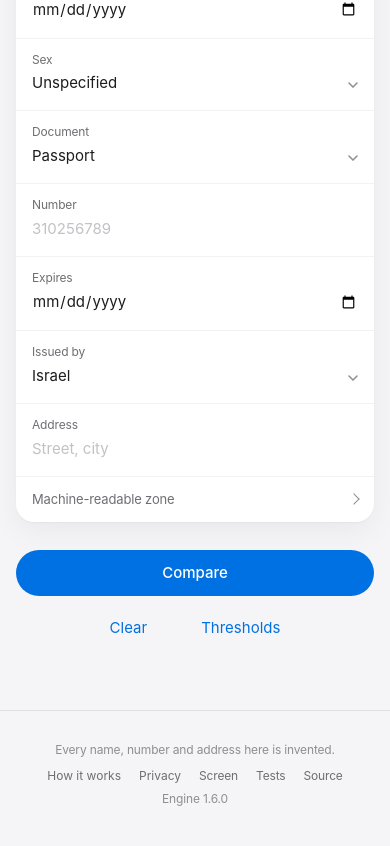
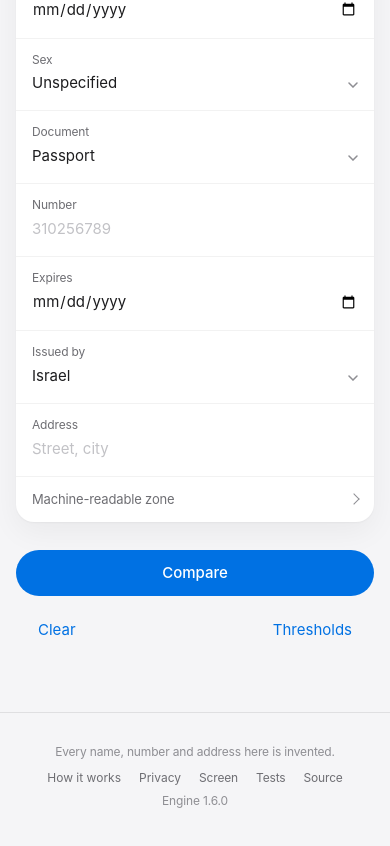
Before and after one commit to DuraamKashkush/kyc-name-match, a plain HTML site: page index.html in a window 390 px wide. Shown: the part 1818-2664 px from the top of the page. Drawn offline with Linux system fonts and the light colour scheme.

Commit message:
Anchor the action buttons: Clear left, primary centre, Thresholds right
The three action buttons were centred as a group. They now use a 1fr/auto/1fr
grid: the primary (Compare / Screen) sits dead centre, Clear is pinned to the
left and Thresholds to the right — the middle column centres regardless of the
side buttons' differing widths. Applied to both pages.

On a phone the three-across row does not fit, so the primary takes a full-width
row on top with Clear and Thresholds left/right beneath it. No overflow 1280 to
320; 156 assertions green.

Co-Authored-By: Claude Opus 4.8 <noreply@anthropic.com>
Claude-Session: https://claude.ai/code/session_019rByK9UVmxHSSqYbpp3MJC

```diff
--- a/style.css
+++ b/style.css
@@ -533,13 +533,18 @@ main {
 
 /* ── Buttons ─────────────────────────────────────────────────────────────── */
 
+/* Three positions: Clear pinned left, the primary action centred, the sheet
+ * button (Thresholds) pinned right. A 1fr/auto/1fr grid centres the middle
+ * column regardless of the side buttons' differing widths. */
 .actions {
-  display: flex;
+  display: grid;
+  grid-template-columns: 1fr auto 1fr;
   align-items: center;
-  justify-content: center;
-  flex-wrap: wrap;
   gap: 10px;
 }
+.actions .btn-primary { grid-column: 2; }
+.actions .btn-quiet:not([data-open]) { grid-column: 1; justify-self: start; }
+.actions [data-open] { grid-column: 3; justify-self: end; }
 
 .btn {
   font: inherit;
@@ -1204,7 +1209,13 @@ dialog.sheet::backdrop {
   .score { font-size: 60px; }
   .result-hero { padding: 34px 20px 28px; }
   .group-head, .item, .group-fold > summary, .repro { padding-inline: 18px; }
-  .btn-primary { flex: 1 1 100%; }
+
+  /* On a phone the three-across row does not fit, so the primary takes its own
+     full-width row on top and Clear / Thresholds sit under it, still left/right. */
+  .actions { grid-template-columns: 1fr 1fr; row-gap: 12px; }
+  .actions .btn-primary { grid-column: 1 / -1; grid-row: 1; justify-self: stretch; }
+  .actions .btn-quiet:not([data-open]) { grid-row: 2; }
+  .actions [data-open] { grid-column: 2; grid-row: 2; }
 }
 
 @media (prefers-reduced-motion: reduce) {
```
